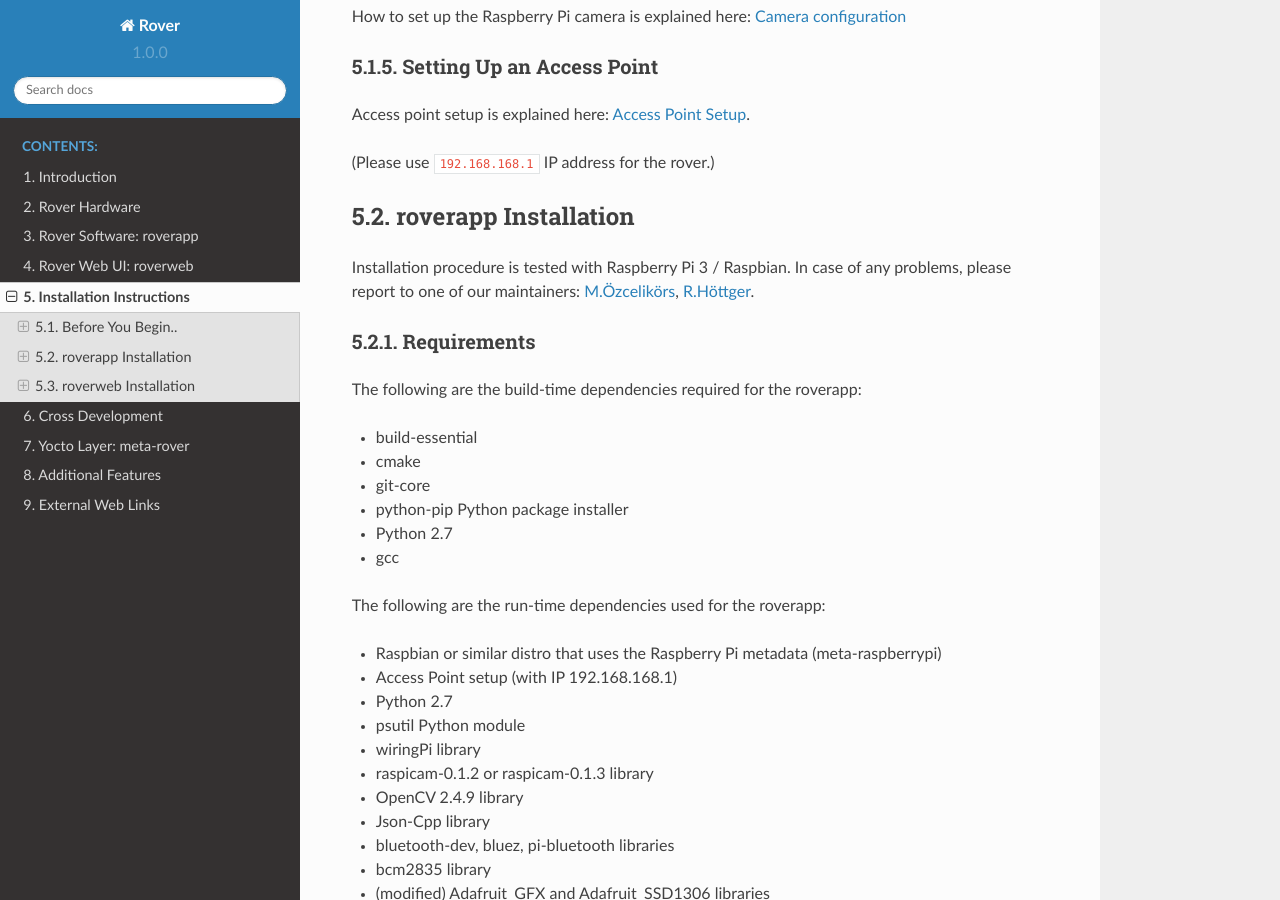
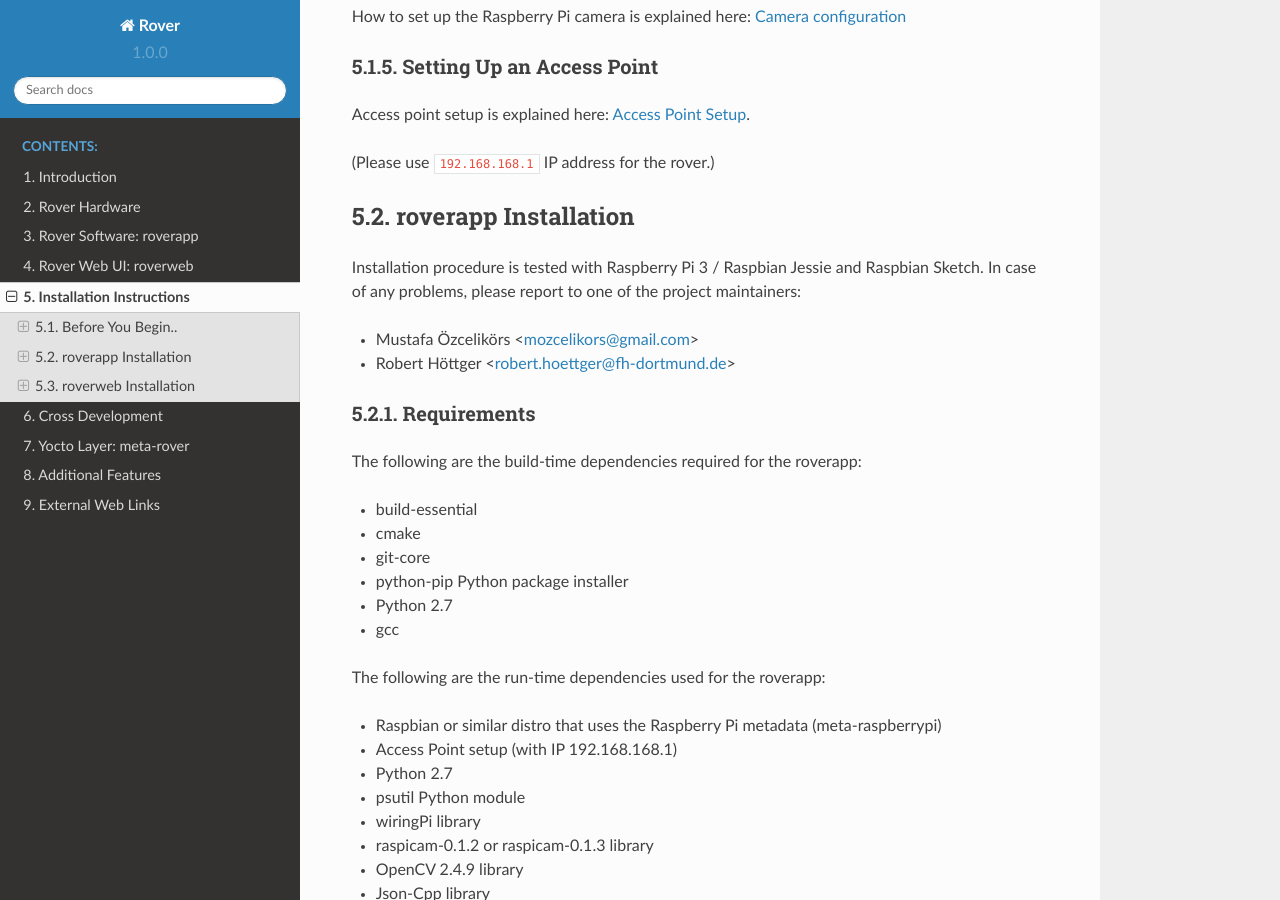
Before and after one commit to mozcelikors/rover-docs, a Sphinx documentation site: the page built from docs/source/content/installation.rst, in a window 1280 px wide and 900 px high, scrolled down 1747 px. Built offline with Sphinx 7.4.7 and the Read the Docs theme 2.0.0, drawn with Linux system fonts in a browser that asks for light colours; some of the changed text lies outside the part shown.

```diff
--- a/docs/source/content/installation.rst
+++ b/docs/source/content/installation.rst
@@ -97,7 +97,10 @@
 roverapp Installation
 *************************************************
 
-Installation procedure is tested with Raspberry Pi 3 / Raspbian. In case of any problems, please report to one of our maintainers: `M.Özcelikörs <mailto:mozcelikors@gmail.com>`_, `R.Höttger <mailto:robert.hoettger@fh-dortmund.de>`_.
+Installation procedure is tested with Raspberry Pi 3 / Raspbian Jessie and Raspbian Sketch. In case of any problems, please report to one of the project maintainers:
+
+* Mustafa Özcelikörs <mozcelikors@gmail.com>
+* Robert Höttger <robert.hoettger@fh-dortmund.de>
 
 Requirements
 =================================================
```
Also changed, not shown: other parts of docs/source/content/installation.rst (+2 -0 lines).
